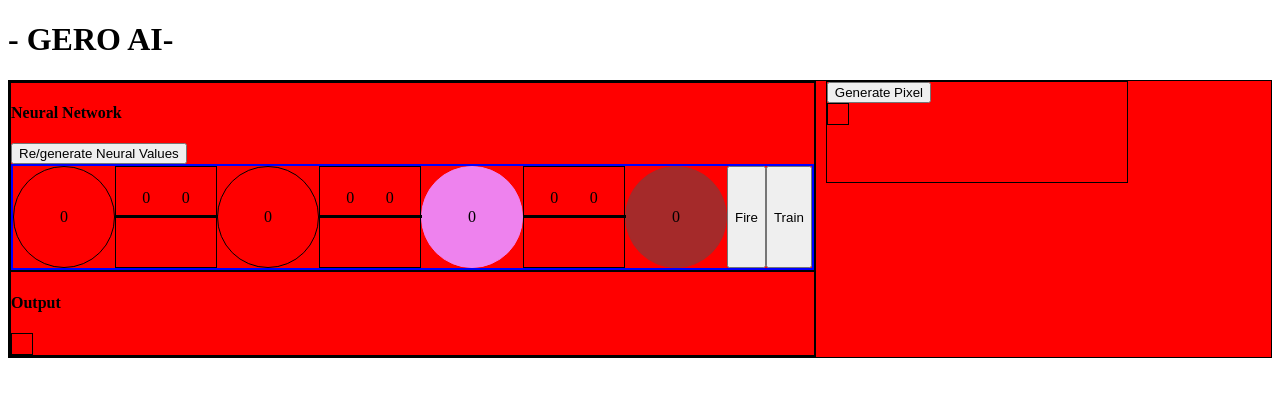
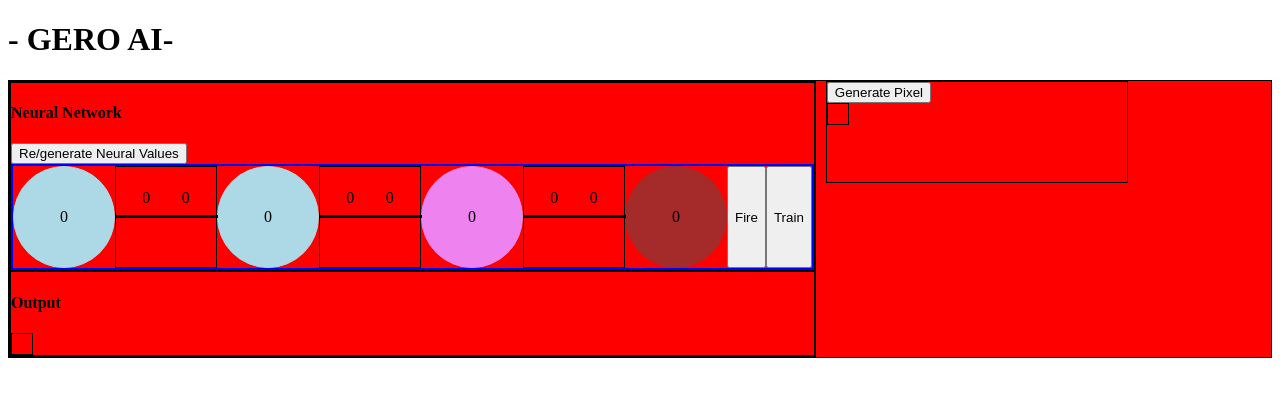
Before and after one commit to pseudo-delete/pseudo-delete.github.io, a PHP site: page /neuralnetwork/111_guess_black_or_white/ in a window 1280 px wide. Shown: the top 397 px of the page. Run offline with PHP 8.4, Linux system fonts and the light colour scheme.

Commit message:
Update index.css
Corrected the syntax in background color and border color of input neuron class.

```diff
--- a/neuralnetwork/111_guess_black_or_white/index.css
+++ b/neuralnetwork/111_guess_black_or_white/index.css
@@ -11,8 +11,8 @@
 /*For global use*/
 .circle-input/*input layer*/
 {
-  background-color: light blue;
-  border: 1px solid light blue;
+  background-color: lightblue;
+  border: 1px solid lightblue;
   display: flex;
   width: 100px;
   height: 100px;
```
